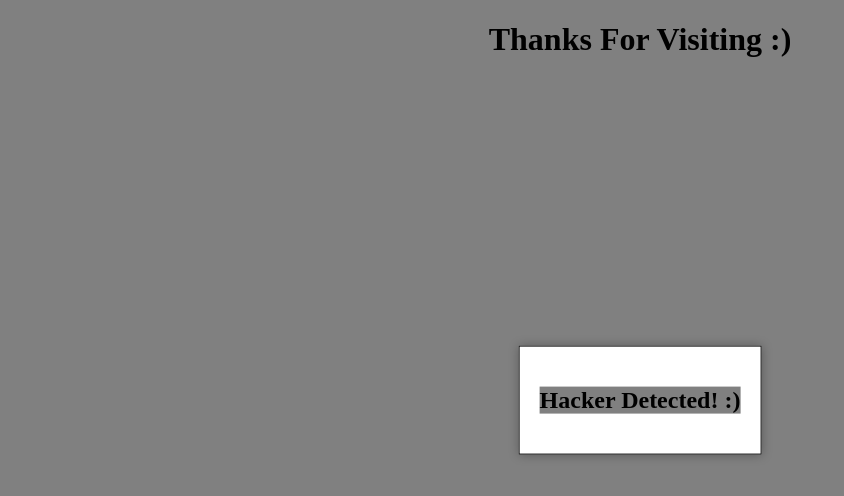
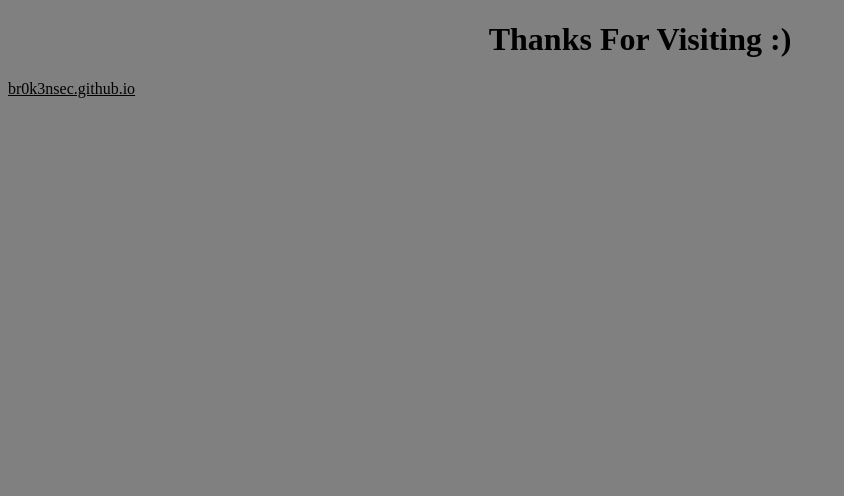
Before and after one commit to br0k3nsec/br0k3nsec.github.io, a plain HTML site: page index.html in a window 1280 px wide. Shown: the whole page, without its empty margins (0-844 px from the left). Drawn offline with Linux system fonts and the light colour scheme.

Commit message:
Update index.html

```diff
--- a/index.html
+++ b/index.html
@@ -10,40 +10,18 @@
             background-color: gray;
             color: black;
         }
-
-        #alert {
-            display: none;
-            position: fixed;
-            top: 50%;
-            left: 50%;
-            transform: translate(-50%, -50%);
-            padding: 20px;
-            background-color: white;
-            border: 1px solid black;
-            box-shadow: 0 0 10px rgba(0, 0, 0, 0.3);
-            z-index: 9999;
+    </style>
+    <script>
+        // Function to show the alert popup
+        function showAlert() {
+            alert("Hacker Detected! :)");
         }
-
-        #alert.show {
-            display: block;
-        }
-    </style>
+    </script>
 </head>
 <body>
     <center><h1>Thanks For Visiting :) </h1></center>
 
-    <!-- Alert message -->
-    <div id="alert" class="show">
-        <h2>Hacker Detected! :)</h2>
-    </div>
-
-    <!-- Trigger the alert -->
-    <script>
-        // Show the alert immediately
-        window.addEventListener('DOMContentLoaded', function() {
-            var alertElement = document.getElementById('alert');
-            alertElement.classList.add('show');
-        });
-    </script>
+    <!-- Trigger the alert on link click -->
+    <a href="#" onclick="showAlert()">br0k3nsec.github.io</a>
 </body>
 </html>
```
